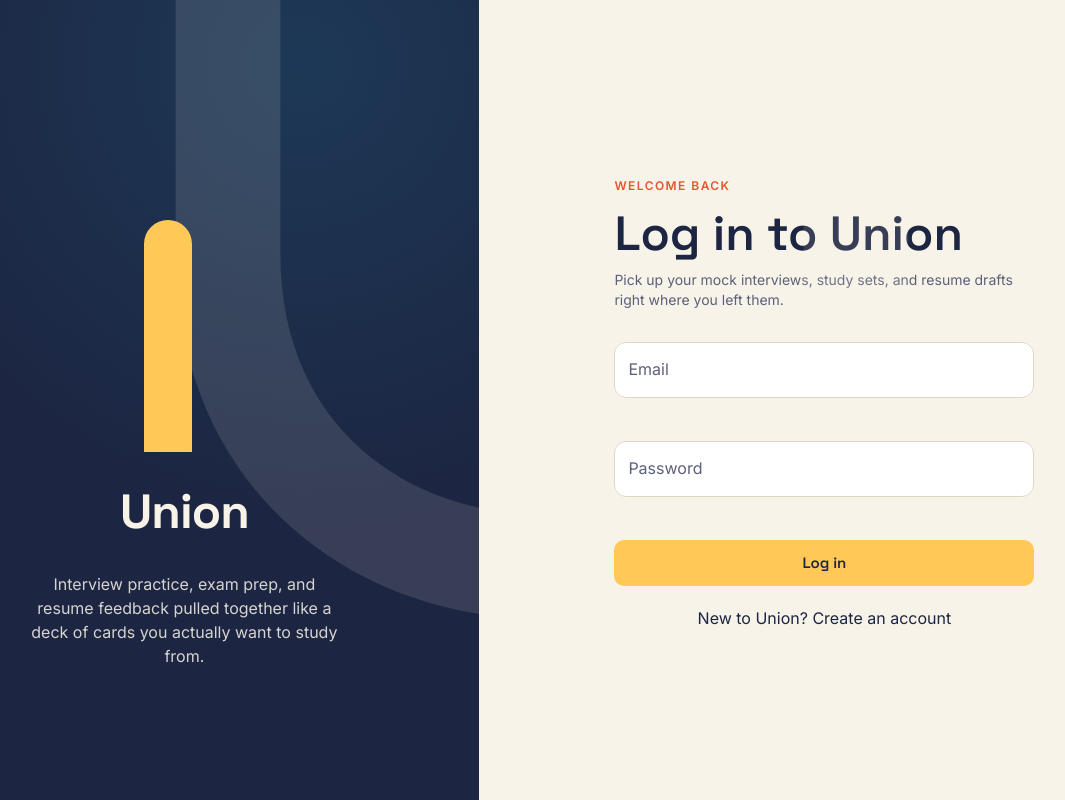
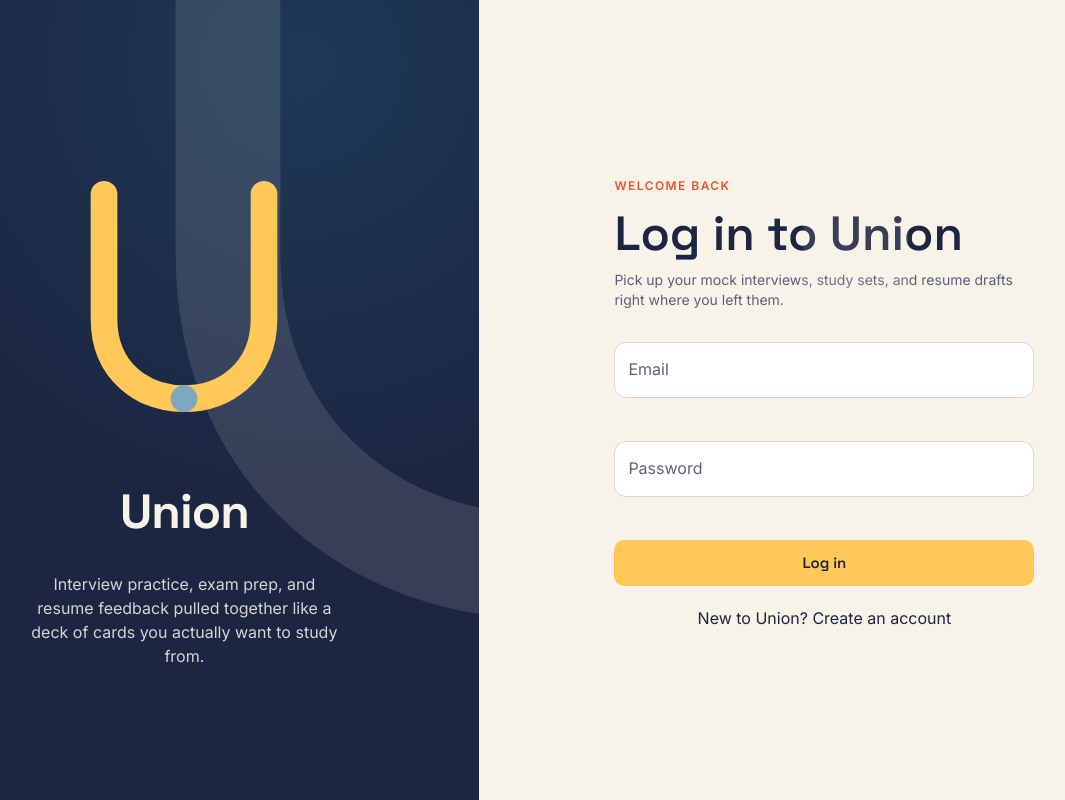
Before and after one commit to nishanarola/union-app, a React (Vite) app: page /login in a window 1280 px wide. Shown: the whole page, without its empty margins (110-1175 px from the left). Built offline with nearby package versions, Linux system fonts and the light colour scheme.

Commit message:
Add small U logo watermark

```diff
--- a/src/pages/AuthLayout.jsx
+++ b/src/pages/AuthLayout.jsx
@@ -71,9 +71,9 @@ export default function AuthLayout({ eyebrow, title, subtitle, children }) {
         <Stack spacing={4} alignItems="center" sx={{ zIndex: 1 }}>
           <Box
             component="svg"
-              width="25"
-              height="25"
-              viewBox="0 0 40 40"
+            width="56"
+            height="56"
+            viewBox="0 0 72 72"
             sx={{ mb: -1 }}
           >
             <path
```
Lines whose indentation alone changed are shown as unchanged.
